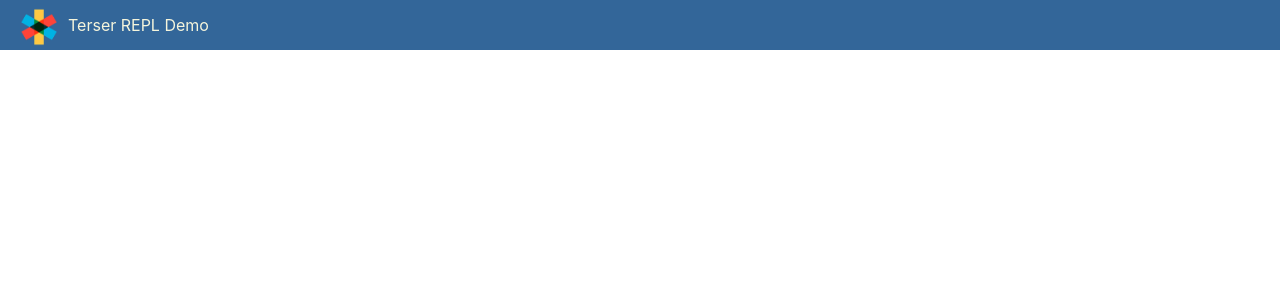
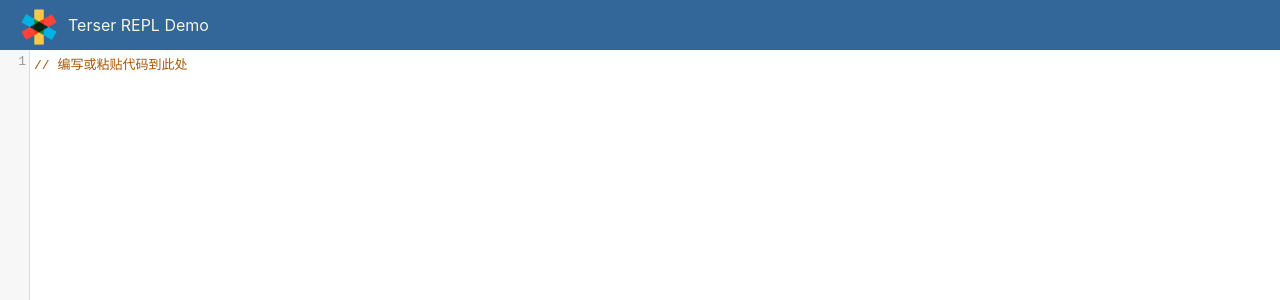
Before and after one commit to rzning/try-react-terser-repl, a React (Create React App) app: page / in a window 1280 px wide. Shown: the top 300 px of the page. Built offline with nearby package versions, Linux system fonts and the light colour scheme.

Commit message:
🌱 新增 CodeMirror 组件

```diff
--- a/package.json
+++ b/package.json
@@ -14,6 +14,8 @@
     "eject": "react-scripts eject"
   },
   "dependencies": {
+    "classnames": "^2.2.6",
+    "codemirror": "^5.59.2",
     "react": "^17.0.1",
     "react-dom": "^17.0.1",
     "react-scripts": "4.0.1"
@@ -30,6 +32,7 @@
       "prettier/react"
     ],
     "rules": {
+      "prefer-const": "warn",
       "space-before-function-paren": "off"
     }
   },
--- a/src/components/App.jsx
+++ b/src/components/App.jsx
@@ -1,13 +1,20 @@
+import { useState } from 'react'
+import CodeEditor from './editor/CodeMirrorPanel'
 import logo from '../assets/terser-logo.png'
 import styles from './App.module.css'
 
 export default function App() {
+  const [code, setCode] = useState('// 编写或粘贴代码到此处')
+
   return (
-    <div className="app">
+    <div className={styles.app}>
       <header className={styles.header}>
         <img src={logo} alt="terser-logo" />
         <span>Terser REPL Demo</span>
       </header>
+      <main className={styles.content}>
+        <CodeEditor code={code} onChange={setCode} />
+      </main>
     </div>
   )
 }
--- a/src/components/App.module.css
+++ b/src/components/App.module.css
@@ -1,3 +1,11 @@
+.app {
+  position: relative;
+  height: 100vh;
+  width: 100vw;
+  display: flex;
+  flex-direction: column;
+}
+
 .header {
   box-sizing: border-box;
   padding: 6px 20px;
@@ -13,3 +21,8 @@
   margin-right: 10px;
   vertical-align: middle;
 }
+
+.content {
+  flex: 1;
+  overflow: hidden;
+}
--- /dev/null
+++ b/src/components/editor/CodeMirror.jsx
@@ -0,0 +1,127 @@
+/**
+ * @see https://github.com/terser/repl/blob/master/src/CodeMirror.js
+ * @see https://github.com/uiwjs/react-codemirror/blob/master/src/index.js
+ */
+
+import {
+  forwardRef,
+  useEffect,
+  useImperativeHandle,
+  useMemo,
+  useRef,
+  useState
+} from 'react'
+import CodeMirror from 'codemirror'
+
+import 'codemirror/lib/codemirror.css'
+import 'codemirror/addon/edit/closebrackets'
+import 'codemirror/mode/javascript/javascript'
+
+/**
+ * @template S
+ * @typedef {(value: S | ((prevState: S) => S)) => void} SetStateValue
+ */
+/**
+ * @template S
+ * @typedef {[S | undefined, SetStateValue<S | undefined>]} UseState
+ */
+/**
+ * @typedef {CodeMirror.EditorFromTextArea} Editor
+ */
+
+/**
+ * 默认配置
+ * @type {import('codemirror').EditorConfiguration}
+ */
+const defaultOptions = {
+  showCursorWhenSelecting: false,
+  scrollbarStyle: 'native',
+  lineNumbers: true,
+  autoCloseBrackets: true,
+  mode: 'javascript'
+}
+
+export default forwardRef(function ReactCodeMirror(props, ref) {
+  const {
+    options = {},
+    value = '',
+    width = '100%',
+    height = '100%',
+    theme = 'default'
+  } = props || {}
+
+  const effectiveOptions = useMemo(() => {
+    if (options && typeof options === 'object') {
+      return { ...defaultOptions, ...options }
+    }
+    return defaultOptions
+  }, [options])
+
+  /**
+   * @type {UseState<Editor>}
+   */
+  const [editor, setEditor] = useState()
+
+  useImperativeHandle(ref, () => ({ editor }), [editor])
+
+  const innerRef = useRef()
+
+  // 初始化编辑器
+  useEffect(() => {
+    if (!editor) {
+      const instance = CodeMirror.fromTextArea(
+        innerRef.current,
+        effectiveOptions
+      )
+      setEditor(instance)
+    }
+    return () => {
+      if (editor) {
+        /**
+         * 删除编辑器
+         * @see https://codemirror.net/doc/manual.html#toTextArea
+         */
+        editor.toTextArea()
+        setEditor(void 0)
+      }
+    }
+  }, [editor, effectiveOptions])
+
+  // 更新值 value
+  useEffect(() => {
+    if (editor) {
+      const oldValue = editor.getValue()
+      if (typeof value === 'string' && value !== oldValue) {
+        editor.setValue(value)
+      }
+    }
+  }, [editor, value])
+
+  // 更新尺寸 height width
+  useEffect(() => {
+    if (editor) {
+      editor.setSize(width, height)
+    }
+  }, [editor, height, width])
+
+  // 更新选项 updateOptions
+  useEffect(() => {
+    if (editor) {
+      Reflect.ownKeys(effectiveOptions).forEach((optionName) => {
+        const newValue = Reflect.get(effectiveOptions, optionName)
+        if (newValue !== editor.getOption(optionName)) {
+          editor.setOption(optionName, newValue)
+        }
+      })
+    }
+  }, [editor, effectiveOptions])
+
+  // 更新主题 theme
+  useEffect(() => {
+    if (editor) {
+      editor.setOption('theme', theme)
+    }
+  }, [editor, theme])
+
+  return <textarea name={props.name} ref={innerRef}></textarea>
+})
--- /dev/null
+++ b/src/components/editor/CodeMirrorPanel.jsx
@@ -0,0 +1,26 @@
+import cx from 'classnames'
+import { useMemo } from 'react'
+import CodeMirror from './CodeMirror'
+import styles from './CodeMirrorPanel.module.css'
+
+export default function CodeMirrorPanel(props) {
+  const options = useMemo(() => {
+    return {
+      ...props.options,
+      readOnly: !props.onChange
+    }
+  }, [props.onChange, props.options])
+
+  return (
+    <div className={cx(styles.container, props.className)}>
+      <div className={styles.codeMirror}>
+        <CodeMirror
+          theme={props.theme}
+          options={options}
+          value={props.code}
+          onChange={props.onChange}
+        />
+      </div>
+    </div>
+  )
+}
--- /dev/null
+++ b/src/components/editor/CodeMirrorPanel.module.css
@@ -0,0 +1,23 @@
+.container {
+  width: 100%;
+  height: 100%;
+  display: flex;
+  flex-direction: column;
+  justify-content: stretch;
+  overflow: auto;
+}
+
+.codeMirror {
+  position: relative;
+  height: 100%;
+  width: 100%;
+  overflow: auto;
+}
+
+.info {
+  order: 1;
+}
+
+.error {
+  order: 2;
+}
```
Also changed, not shown: 1 other file (tests, documents, lock files or other folders).
